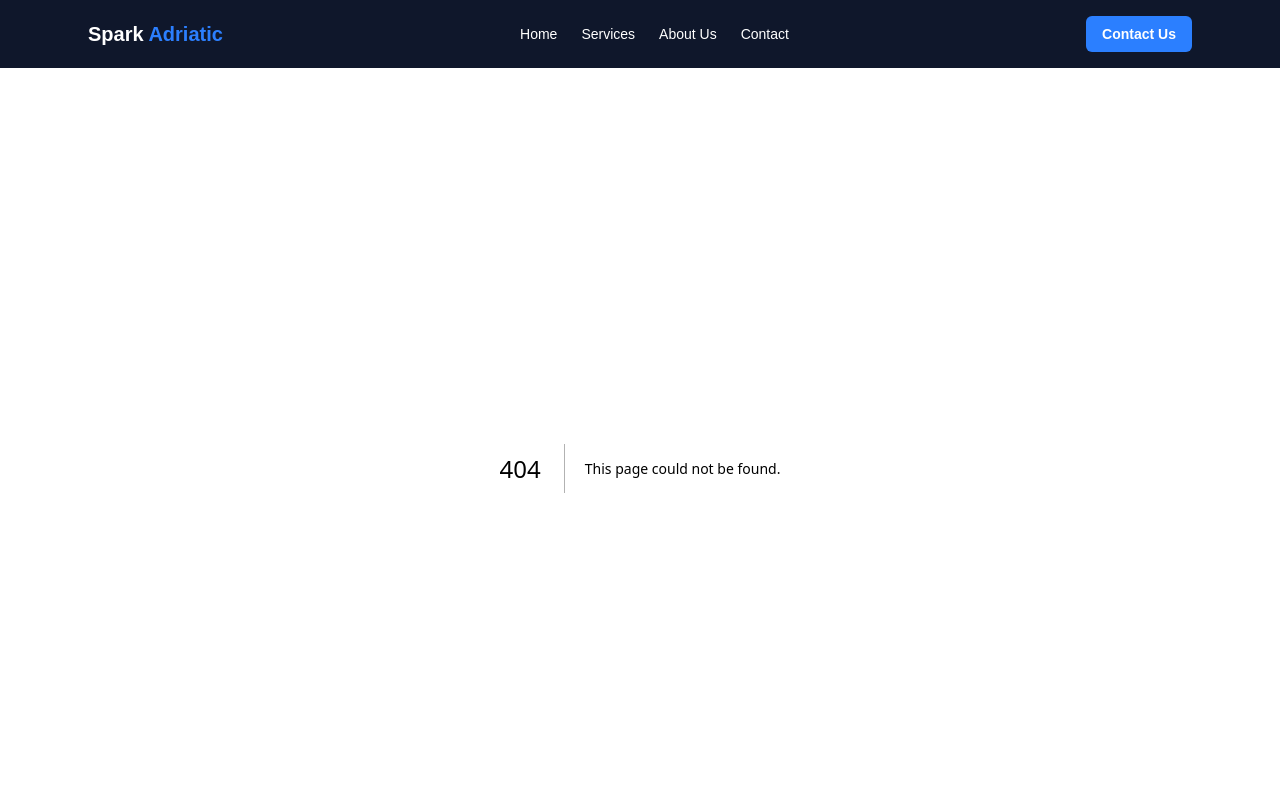
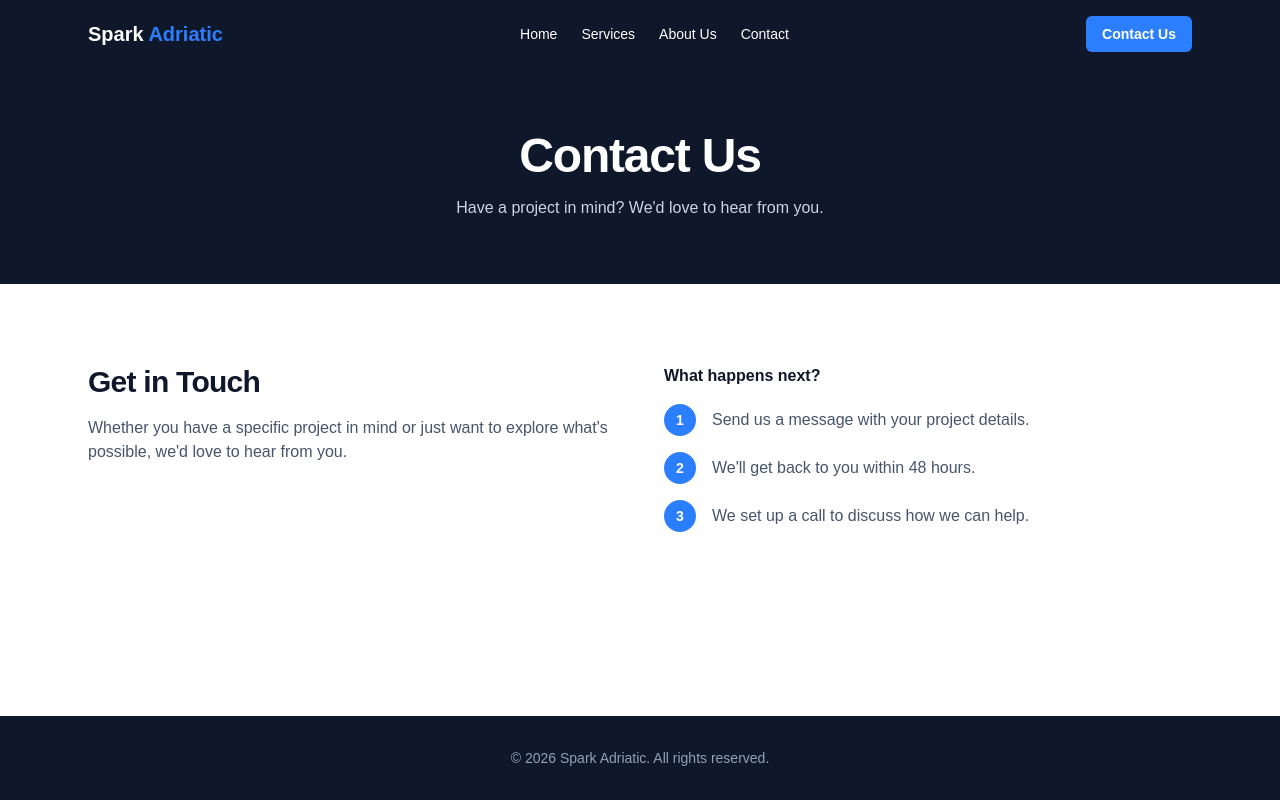
Before and after one commit to giancarlomari22/Sparkic, a Next.js app: page /contact in a window 1280 px wide. Before the commit this address had no page. Shown: the top 800 px of the page. Built offline with nearby package versions, Linux system fonts and the light colour scheme.

Commit message:
Add contact page strukturu

```diff
--- /dev/null
+++ b/src/app/contact/page.tsx
@@ -0,0 +1,20 @@
+import type { Metadata } from "next";
+import { PageHeader } from "@/components/page-header";
+import { ContactInfo } from "@/components/contact-info";
+
+export const metadata: Metadata = {
+  title: "Contact | Spark Adriatic",
+  description: "Get in touch with the Spark Adriatic team.",
+};
+
+export default function ContactPage() {
+  return (
+    <>
+      <PageHeader
+        title="Contact Us"
+        description="Have a project in mind? We'd love to hear from you."
+      />
+      <ContactInfo />
+    </>
+  );
+}
--- /dev/null
+++ b/src/components/contact-info.tsx
@@ -0,0 +1,41 @@
+const steps = [
+  { step: "1", text: "Send us a message with your project details." },
+  { step: "2", text: "We'll get back to you within 48 hours." },
+  { step: "3", text: "We set up a call to discuss how we can help." },
+];
+
+export function ContactInfo() {
+  return (
+    <section className="bg-white">
+      <div className="mx-auto max-w-6xl px-6 py-20">
+        <div className="grid gap-12 lg:grid-cols-2 lg:items-start">
+          <div>
+            <h2 className="text-3xl font-bold tracking-tight text-slate-900">
+              Get in Touch
+            </h2>
+            <p className="mt-4 text-slate-600">
+              Whether you have a specific project in mind or just want to
+              explore what&apos;s possible, we&apos;d love to hear from you.
+            </p>
+          </div>
+
+          <div>
+            <h3 className="font-semibold text-slate-900">
+              What happens next?
+            </h3>
+            <ol className="mt-4 space-y-4">
+              {steps.map((item) => (
+                <li key={item.step} className="flex gap-4">
+                  <span className="flex h-8 w-8 shrink-0 items-center justify-center rounded-full bg-blue-500 text-sm font-bold text-white">
+                    {item.step}
+                  </span>
+                  <p className="pt-1 text-slate-600">{item.text}</p>
+                </li>
+              ))}
+            </ol>
+          </div>
+        </div>
+      </div>
+    </section>
+  );
+}
```
